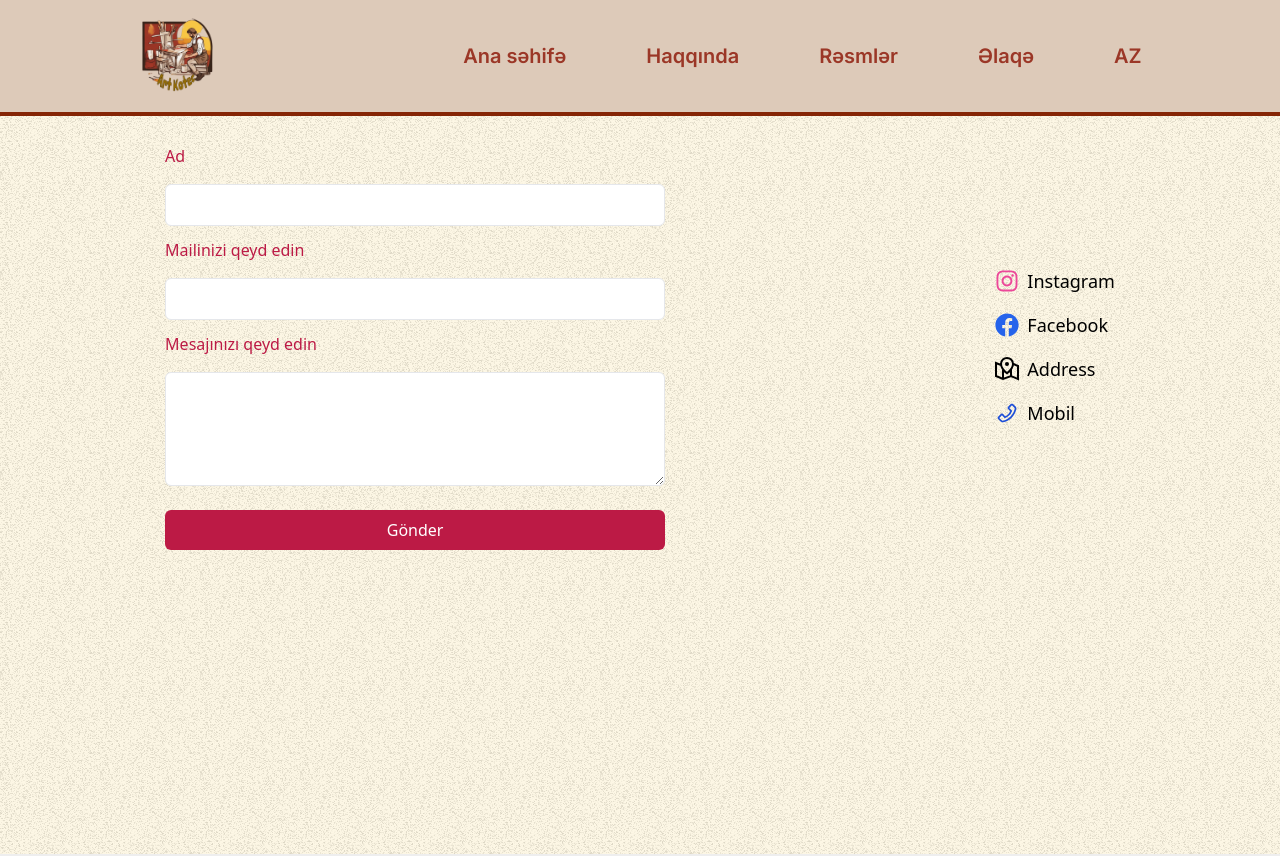
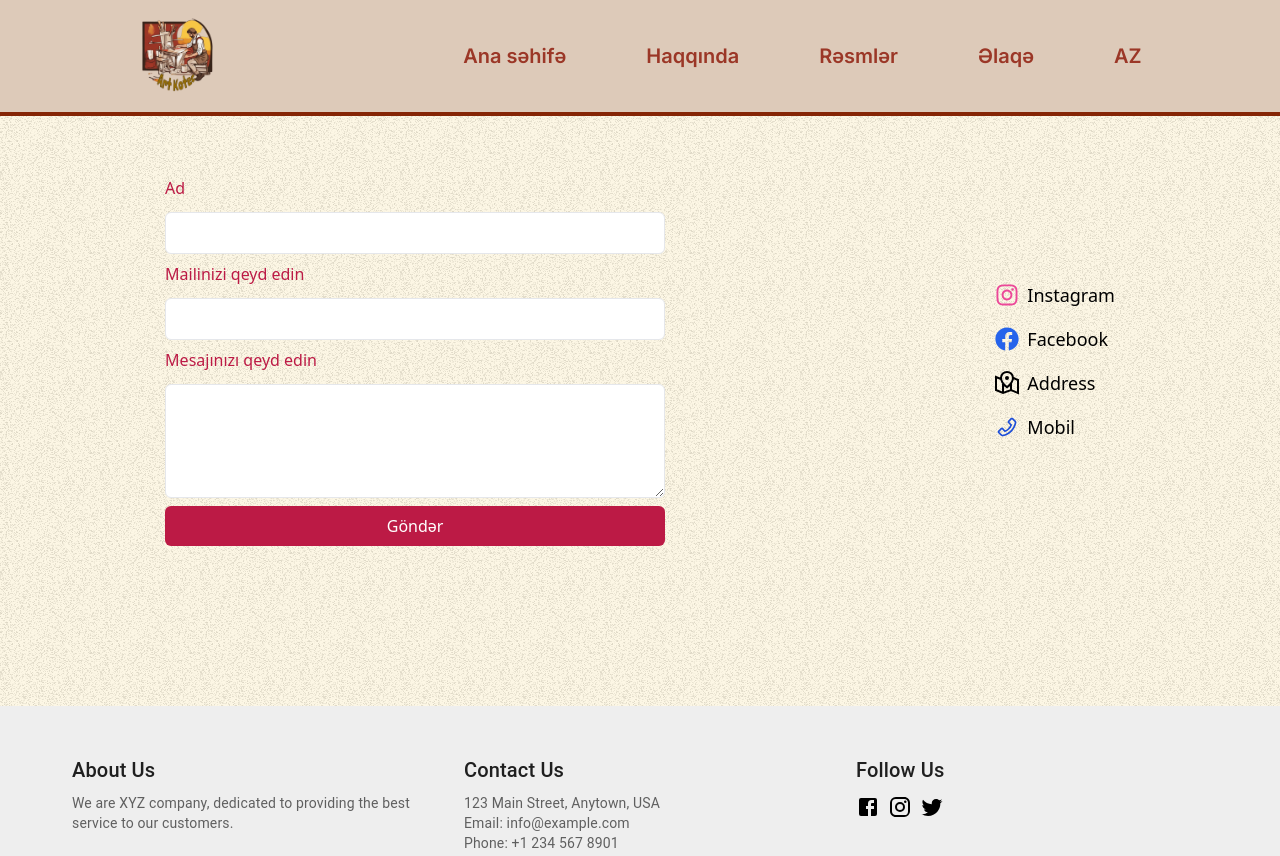
Before and after one commit to Senan747/artist-portfolio, a React (Vite) app: page /elaqe in a window 1280 px wide. Shown: the top 856 px of the page. Built offline with nearby package versions, Linux system fonts and the light colour scheme.

Commit message:
snackbar

```diff
--- a/index.html
+++ b/index.html
@@ -17,7 +17,7 @@
       add_chatinline();
     </script>
 
-    <script src="https://www.google.com/recaptcha/enterprise.js?render=6Lf_LD8pAAAAAIqBoJKY8ziWpPUpRQP_7dOfcwLg"></script>
+    <!-- <script src="https://www.google.com/recaptcha/enterprise.js?render=6Lf_LD8pAAAAAIqBoJKY8ziWpPUpRQP_7dOfcwLg"></script> -->
     <!-- Your code -->
 
     <link rel="preconnect" href="https://fonts.googleapis.com" />
--- a/src/App.jsx
+++ b/src/App.jsx
@@ -6,7 +6,7 @@ import { motion, useScroll } from "framer-motion"
 function App() {
   return (
     <div className="min-h-screen relative">
-      <div className="bg-image absolute inset-0 z-0"></div>
+      <div className="bg-image absolute min-h-screen inset-0 z-0"></div>
       <div className="bg-yellow-500 opacity-10 absolute inset-0 z-0"></div>
       <div className="relative z-10">
         <Pages />
--- a/src/components/Buy.jsx
+++ b/src/components/Buy.jsx
@@ -1,10 +1,10 @@
-import React, { useRef, useEffect } from "react";
+import React, { useRef, useEffect, useState } from "react";
 import emailjs from "@emailjs/browser";
 import { useSelector } from "react-redux";
 import { useNavigate } from "react-router-dom";
 import { Button, Modal, TextField, TextareaAutosize } from "@mui/material";
 
-function ContactUs({ open, onClose }) {
+function ContactUs({ open, onClose, closeSnackbar }) {
   const form = useRef();
   const { art } = useSelector((state) => state.art);
   let navigate = useNavigate();
@@ -31,10 +31,14 @@ function ContactUs({ open, onClose }) {
         (result) => {
           console.log(result.text);
         },
+
         (error) => {
           console.log(error.text);
         }
       );
+
+    closeSnackbar();
+    onClose();
   };
 
   const modalStyle = {
--- /dev/null
+++ b/src/components/SnackbarComponent.jsx
@@ -0,0 +1,13 @@
+import React from "react";
+import Snackbar from "@mui/material/Snackbar";
+import Alert from "@mui/material/Alert";
+
+export default function SnackbarComponent({ openSnackbar, handleClose }) {
+  return (
+    <Snackbar open={openSnackbar} autoHideDuration={3000} onClose={handleClose}>
+      <Alert onClose={handleClose} severity="success" sx={{ width: "100%" }}>
+        Mesaj göndərildi!
+      </Alert>
+    </Snackbar>
+  );
+}
--- a/src/pages/Art.jsx
+++ b/src/pages/Art.jsx
@@ -3,14 +3,20 @@ import { useSelector } from "react-redux";
 import Buy from "../components/Buy";
 import { useNavigate } from "react-router-dom";
 import { motion } from "framer-motion";
+import SnackbarComponent from "../components/SnackbarComponent";
 
 function Art() {
   const { art } = useSelector((state) => state.art);
   const [showBuy, setShowBuy] = useState(false);
+  const [openSnackbar, setOpenSnackbar] = useState(false);
   const navigate = useNavigate();
 
   const handleClick = () => {
     setShowBuy(!showBuy);
+  };
+
+  const handleClose = () => {
+    setOpenSnackbar(!openSnackbar);
   };
   useEffect(() => {
     if (art == []) {
@@ -55,7 +61,16 @@ function Art() {
           </button>
         </div>
       </div>
-      <Buy open={showBuy} onClose={handleClick} />
+      <Buy
+        open={showBuy}
+        onClose={handleClick}
+        openSnackbar={openSnackbar}
+        closeSnackbar={handleClose}
+      />
+      <SnackbarComponent
+        openSnackbar={openSnackbar}
+        handleClose={handleClose}
+      />
     </motion.div>
   );
 }
--- a/src/pages/Contact.jsx
+++ b/src/pages/Contact.jsx
@@ -1,21 +1,17 @@
-import React, { useRef } from "react";
+import React, { useRef, useState } from "react";
 import { FaFacebook, FaInstagram } from "react-icons/fa";
 import { AiOutlinePhone } from "react-icons/ai";
 import { GrMapLocation } from "react-icons/gr";
 import emailjs from "emailjs-com";
 import { motion } from "framer-motion";
+import SnackbarComponent from "../components/SnackbarComponent";
 
 function Contact() {
-  function onClick(e) {
-    e.preventDefault();
-    grecaptcha.enterprise.ready(async () => {
-      const token = await grecaptcha.enterprise.execute(
-        "6Lf_LD8pAAAAAIqBoJKY8ziWpPUpRQP_7dOfcwLg",
-        { action: "LOGIN" }
-      );
-    });
-  }
+  const [openSnackbar, setOpenSnackbar] = useState(false);
   const form = useRef();
+  const handleClose = () => {
+    setOpenSnackbar(!openSnackbar);
+  };
   const sendEmail = (e) => {
     e.preventDefault();
 
@@ -34,15 +30,19 @@ function Contact() {
           console.log(error.text);
         }
       );
+    handleClose();
   };
   return (
-    <motion.div initial={{ opacity: 0 }} animate={{ opacity: 1 }} className="">
-      <div className="max-h-screen flex items-center justify-around flex-row py-36">
+    <motion.div
+      initial={{ opacity: 0 }}
+      animate={{ opacity: 1 }}
+      className="max-h-screen flex items-center justify-around flex-row pt-44"
+    >
       <div className="w-[500px] max-md:p-10">
         <form
           ref={form}
           onSubmit={sendEmail}
-            className="flex flex-col gap-3 w-full"
+          className="flex flex-col gap-2 w-full"
         >
           <label className="text-gega-red">Ad</label>
           <input
@@ -68,15 +68,12 @@ function Contact() {
             rows="4"
             className="border rounded-md px-3 py-2 mt-1 focus:outline-none focus:ring focus:border-blue-300"
           ></textarea>
-            <div
-              class="g-recaptcha"
-              data-sitekey="6Lf_LD8pAAAAAIqBoJKY8ziWpPUpRQP_7dOfcwLg"
-            ></div>
+
           <button
             type="submit"
             className="bg-gega-red text-white rounded-md py-2 px-4"
           >
-              Gönder
+            Göndər
           </button>
         </form>
       </div>
@@ -98,7 +95,10 @@ function Contact() {
           <div className="text-lg">Mobil</div>
         </div>
       </div>
-      </div>
+      <SnackbarComponent
+        openSnackbar={openSnackbar}
+        handleClose={handleClose}
+      />
     </motion.div>
   );
 }
--- a/src/pages/Pages.jsx
+++ b/src/pages/Pages.jsx
@@ -8,10 +8,8 @@ import About from "./About";
 import Navbar from "../components/Navbar";
 import Footer from "../components/Footer";
 
-
 function Pages() {
   const { pathname } = useLocation();
-
 
   useEffect(() => {
     window.scrollTo(0, 0);
@@ -20,7 +18,6 @@ function Pages() {
   return (
     <>
       <Navbar />
-
       <Routes>
         <Route path="/" element={<Home />} />
         <Route path="/resmler" element={<Arts />} />
```
Lines whose indentation alone changed are shown as unchanged.
